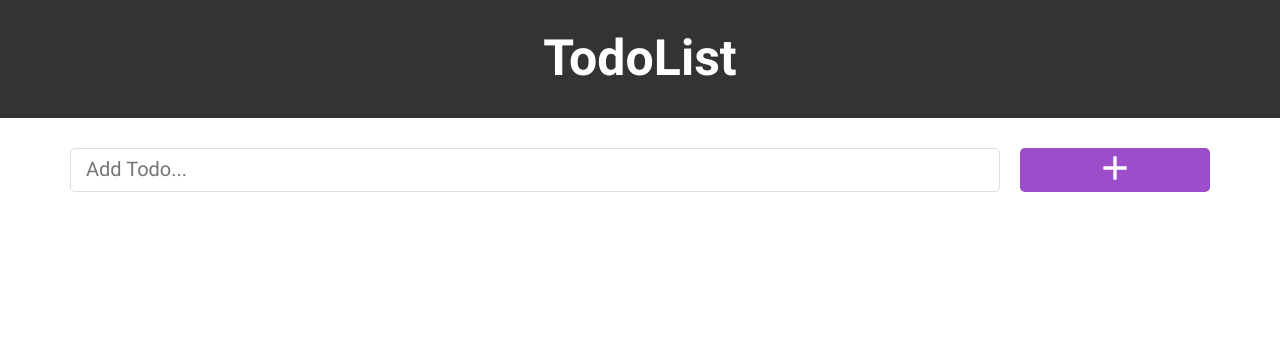
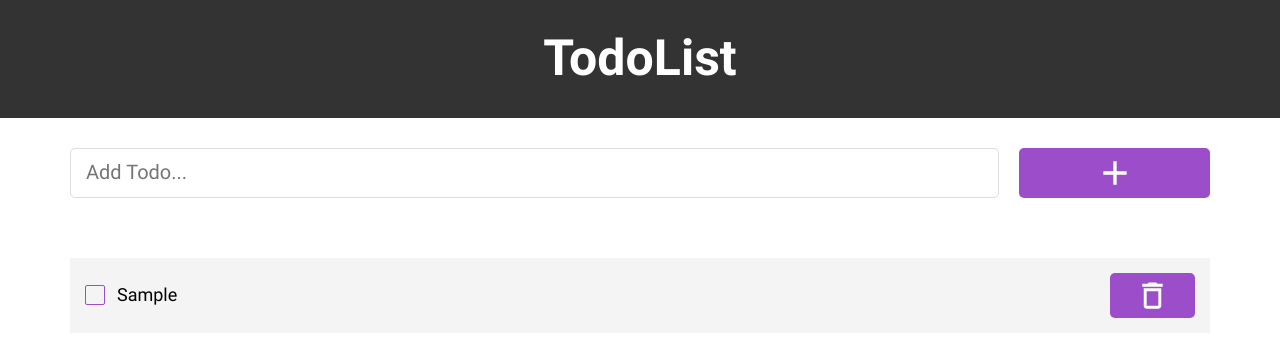
Before and after one commit to Vadim-Sakuta-VS/TodoList, a React (Create React App) app: page / in a window 1280 px wide. Both pictures are taken after typing "Sample" into the empty fields and a click on the button 1114 px from the left and 169 px from the top of the page. Shown: the top 356 px of the page. Built offline with nearby package versions, Linux system fonts and the light colour scheme.

Commit message:
added todo component

```diff
--- a/src/App.js
+++ b/src/App.js
@@ -1,7 +1,8 @@
 import './App.scss';
 import Header from './components/Header/Header';
-import FormAdd from './components/FromAdd/FormAdd';
+import FormAdd from './components/FormAdd/FormAdd';
 import {useState, useEffect} from 'react';
+import TodoItem from './components/TodoItem/TodoItem';
 
 function App() {
     const [todoList, setTodoList] = useState([]);
@@ -20,10 +21,35 @@ function App() {
     let addTodo = (todoText) => {
         const todo = {
             id: Date.now(),
-            text: todoText
+            text: todoText,
+            isCompleted: false
         }
         setTodoList([...todoList, todo]);
     }
+
+    let deleteTodo = (id) => {
+        const changedTodoList = todoList.filter(t => t.id !== id);
+        setTodoList(changedTodoList);
+    }
+
+    let completeTodo = (id) => {
+        const changedTodoList = todoList.map(t => {
+            t.id === id && (t.isCompleted = !t.isCompleted);
+            return t;
+        });
+        setTodoList(changedTodoList);
+    }
+
+    let todoItems = todoList.map(t => (
+        <TodoItem
+            key={t.id}
+            id={t.id}
+            text={t.text}
+            isCompleted={t.isCompleted}
+            deleteTodo={deleteTodo}
+            completeTodo={completeTodo}
+        />
+    ));
 
     return (
         <div className='app'>
@@ -31,6 +57,9 @@ function App() {
             <main className='main'>
                 <div className="container">
                     <FormAdd addTodo={addTodo}/>
+                    <ul className="todo-list main__todo-list">
+                        {todoItems}
+                    </ul>
                 </div>
             </main>
         </div>
--- a/src/App.scss
+++ b/src/App.scss
@@ -13,6 +13,12 @@ h1, h2, h3, h4, h5, h6, p {
   margin: 0;
 }
 
+ul {
+  margin: 0;
+  padding: 0;
+  list-style: none;
+}
+
 body {
   margin: 0;
   font-family: Roboto, Arial, sans-serif;
@@ -24,5 +30,9 @@ body {
 }
 
 .main {
-  padding-top: 30px;
+  padding: 30px 0;
+
+  &__todo-list {
+    margin-top: 60px;
+  }
 }
--- a/src/components/Button/Button.jsx
+++ b/src/components/Button/Button.jsx
@@ -2,8 +2,12 @@ import React from 'react';
 import './Button.scss';
 
 const Button = (props) => {
+    let onClickHandler = () => {
+        props.handleOnClick && props.handleOnClick();
+    }
+
     return (
-        <button className={`btn ${props.class_el}`}>
+        <button className={`btn ${props.class_el}`} onClick={onClickHandler}>
             {props.inner}
         </button>
     );
--- a/src/components/Button/Button.scss
+++ b/src/components/Button/Button.scss
@@ -1,5 +1,9 @@
 .btn {
-  padding: 0;
+  display: flex;
+  align-items: center;
+  justify-content: center;
+  min-height: 44px;
+  padding: 5px 10px;
   border: 0;
   border-radius: 5px;
   background-color: #9c4dca;
--- /dev/null
+++ b/src/components/Checkbox/Checkbox.jsx
@@ -0,0 +1,50 @@
+import React from 'react';
+import './Checkbox.scss';
+import sprite from '../../svg/sprite.svg';
+import {useRef} from 'react';
+
+const Checkbox = ({name, id, checked, handleOnChange}) => {
+    let inputRef = useRef(null);
+
+    const svg = (
+        <svg>
+            <use href={sprite + '#icon-check'}/>
+        </svg>
+    );
+
+    const onChangeHandler = () => {
+        handleOnChange();
+    }
+
+    const onKeyDownHandler = (e) => {
+        if (e.keyCode === 13) {
+            let checkbox = inputRef.current;
+            checkbox.checked = !checkbox.checked;
+            handleOnChange();
+        }
+    }
+
+    return (
+        <>
+            <input
+                type='checkbox'
+                name={name}
+                id={id}
+                className='checkbox'
+                checked={checked}
+                onChange={onChangeHandler}
+                ref={inputRef}
+            />
+            <label
+                htmlFor={id}
+                className='checkbox-label'
+                tabIndex={0}
+                onKeyDown={onKeyDownHandler}
+            >
+                {svg}
+            </label>
+        </>
+    );
+}
+
+export default Checkbox;
--- /dev/null
+++ b/src/components/Checkbox/Checkbox.scss
@@ -0,0 +1,33 @@
+.checkbox {
+  display: none;
+
+  & + &-label {
+    display: inline-block;
+    width: 20px;
+    height: 20px;
+    border: 1px solid #9c4dca;
+    border-radius: 2px;
+    transition: .2s;
+    outline: none;
+
+    &:focus-visible {
+      box-shadow: 0 0 10px 0 #9c4dca;
+    }
+  }
+
+  &:checked + &-label {
+    background-color: #9c4dca;
+  }
+
+  &-label svg {
+    width: 20px;
+    height: 20px;
+    fill: #fff;
+    opacity: 0;
+    transition: .2s;
+  }
+
+  &:checked + &-label svg {
+    opacity: 1;
+  }
+}
--- a/src/components/FromAdd/FormAdd.jsx
+++ b/src/components/FormAdd/FormAdd.jsx
@@ -18,7 +18,10 @@ const FormAdd = ({addTodo}) => {
     }
 
     const onFocusHandler = (e) => {
-        e.target.classList.remove('input--error');
+        if (e.target.classList.contains('input--error')) {
+            e.target.classList.remove('input--error');
+            setValue('');
+        }
     }
 
     const submitHandler = (e) => {
@@ -30,6 +33,7 @@ const FormAdd = ({addTodo}) => {
             setValue('');
         } else {
             e.target['todo'].classList.add('input--error');
+            setValue('Can not be empty!');
         }
     }
 
--- a/src/components/FromAdd/FormAdd.scss
+++ b/src/components/FormAdd/FormAdd.scss
@@ -39,5 +39,6 @@
 
   &--error {
     border-color: #ff0000;
+    color: #ff0000;
   }
 }
--- /dev/null
+++ b/src/components/TodoItem/TodoItem.jsx
@@ -0,0 +1,37 @@
+import React from 'react';
+import './TodoItem.scss';
+import Button from '../Button/Button';
+import sprite from '../../svg/sprite.svg';
+import Checkbox from '../Checkbox/Checkbox';
+
+const TodoItem = ({id, text, isCompleted, deleteTodo, completeTodo}) => {
+    const svg = (
+        <svg>
+            <use href={sprite + '#icon-delete'}/>
+        </svg>
+    );
+
+    let onDeleteTodo = () => {
+        deleteTodo(id);
+    }
+
+    let onCompleteTodo = () => {
+        completeTodo(id);
+    }
+
+    let checkboxId = 'checkbox' + id;
+
+    return (
+        <li className={`todo-item ${isCompleted ? 'todo-item--completed' : ''}`}>
+            <div className="todo-item__col">
+                <Checkbox id={checkboxId} name={checkboxId} handleOnChange={onCompleteTodo}/>
+                <p className="todo-item__text">{text}</p>
+            </div>
+            <div className="todo-item__col">
+                <Button class_el='todo-item__btn' inner={svg} handleOnClick={onDeleteTodo}/>
+            </div>
+        </li>
+    );
+};
+
+export default TodoItem;
--- /dev/null
+++ b/src/components/TodoItem/TodoItem.scss
@@ -0,0 +1,40 @@
+.todo-item{
+  display: flex;
+  justify-content: space-between;
+  padding: 15px;
+  background-color: #f4f4f4;
+  transition: .2s;
+
+  &:not(:first-child){
+    border-top: 2px solid #e4e4e4;
+  }
+
+  &--completed &__text {
+    text-decoration: line-through;
+  }
+
+  &--completed {
+    background-color: #d0d0d0;
+  }
+
+  &__col:first-child{
+    display: flex;
+    align-items: center;
+    margin-right: 50px;
+  }
+
+  &__text {
+    margin-left: 12px;
+    font-size: 18px;
+  }
+
+  &__btn {
+    padding: 5px 25px;
+
+    svg {
+      width: 35px;
+      height: 35px;
+      fill: #fff;
+    }
+  }
+}
```
Also changed, not shown: src/svg/sprite.svg.
